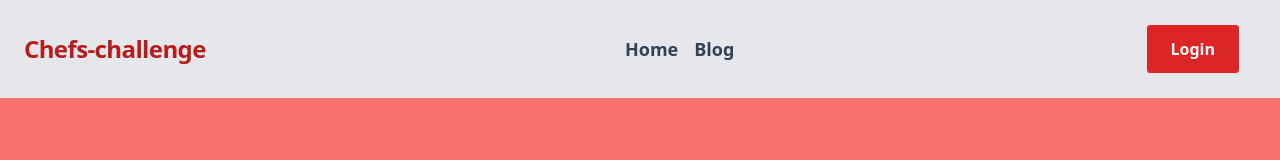
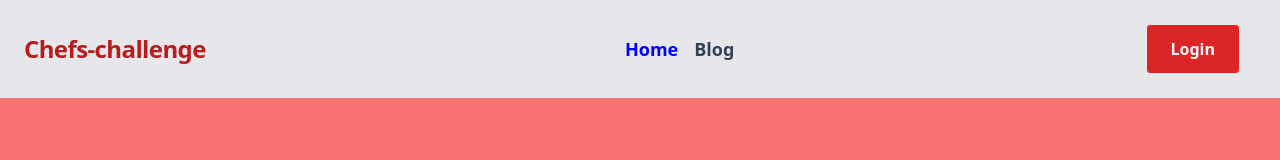
Before and after one commit to AltafHusain22/chef-mart-client, a React (Vite) app: page / in a window 1280 px wide. Shown: the top 160 px of the page. Built offline with nearby package versions, Linux system fonts and the light colour scheme; no server answers.

Commit message:
active link css added

```diff
--- a/src/components/shared/Header/Header.css
+++ b/src/components/shared/Header/Header.css
@@ -19,4 +19,6 @@
 	display: block;
   }
 
-  @media (min-width: 640px)
+  .active{
+	color: blue;
+  }
--- a/src/components/shared/Header/Nav.jsx
+++ b/src/components/shared/Header/Nav.jsx
@@ -1,14 +1,14 @@
 /* eslint-disable no-unused-vars */
 import { useContext, useState } from "react";
 import { FaBars, FaUserCircle } from "react-icons/fa";
-import { Link } from "react-router-dom";
+import { Link, NavLink, useLocation } from "react-router-dom";
 import { AuthContext } from "../../../Context/AuthContextProvider";
-import imgofaltaf from "../../../assets/altaf.jpg";
+import "./Header.css";
 
 const Navbar = () => {
   const [showMenu, setShowMenu] = useState(false);
   const { user, loggedOutUser, loading } = useContext(AuthContext);
-
+  const location = useLocation();
 
   // logout
   const handleLogOut = () => {
@@ -54,20 +54,21 @@ const Navbar = () => {
         }`}
       >
         <div className="text-lg lg:flex-grow text-center">
-          <Link
+          <NavLink
+            activeClassName="active"
             to="/"
-            className="block font-bold mt-4 lg:inline-block lg:mt-0 text-slate-700 hover:text-slate-600 mr-4"
+            className="block font-bold mt-4 lg:inline-block lg:mt-0 text-slate-700  mr-4"
           >
             Home
-          </Link>
-          <Link
+          </NavLink>
+          <NavLink
+            activeClassName="active"
             to="/blog"
-            className="block font-bold mt-4 lg:inline-block lg:mt-0 text-slate-700 hover:text-slate-600 mr-4"
+            className="block font-bold mt-4 lg:inline-block lg:mt-0 text-slate-700  mr-4"
           >
             Blog
-          </Link>
+          </NavLink>
         </div>
-
         {user ? (
           <div className="flex justify-items-center items-center">
             <button
```
